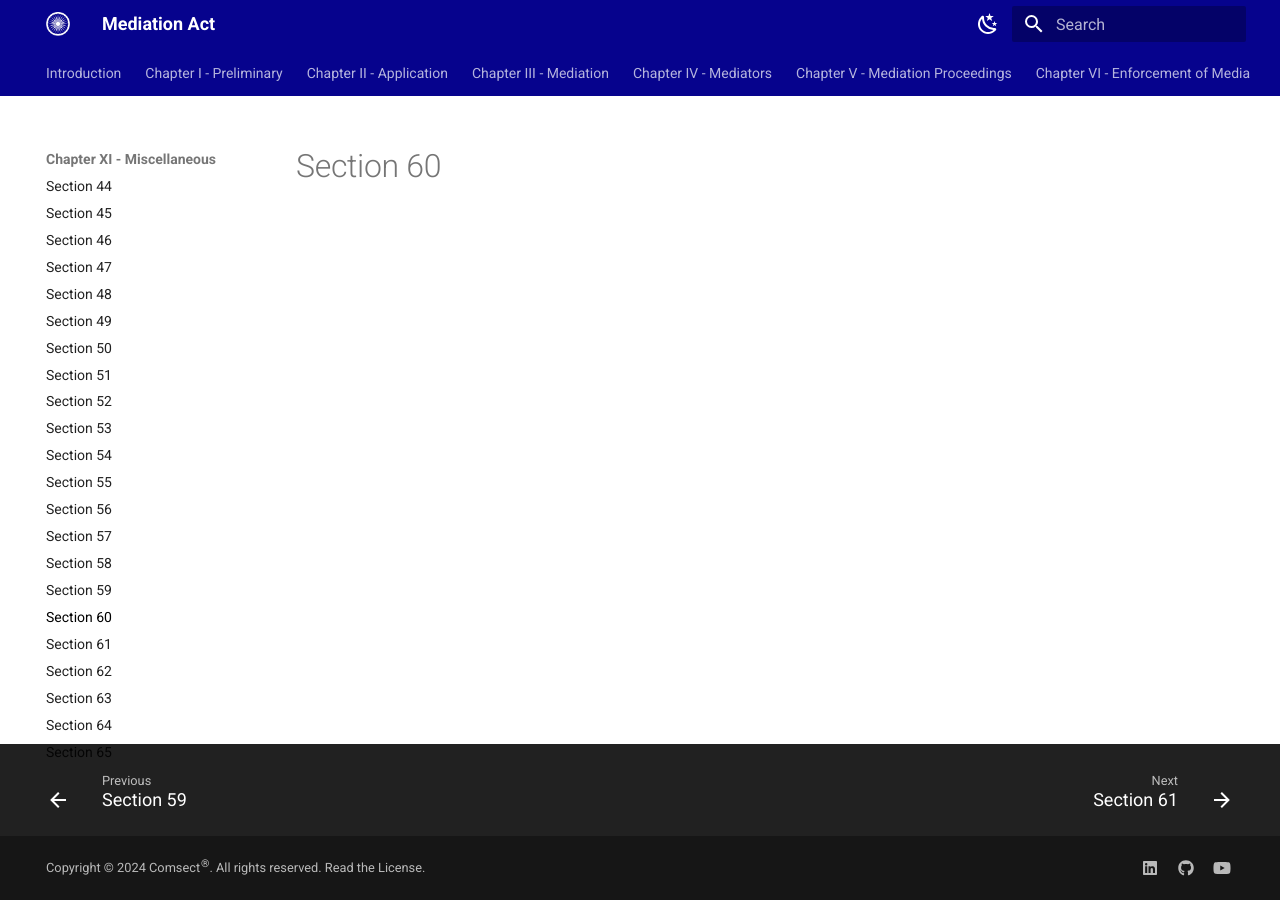
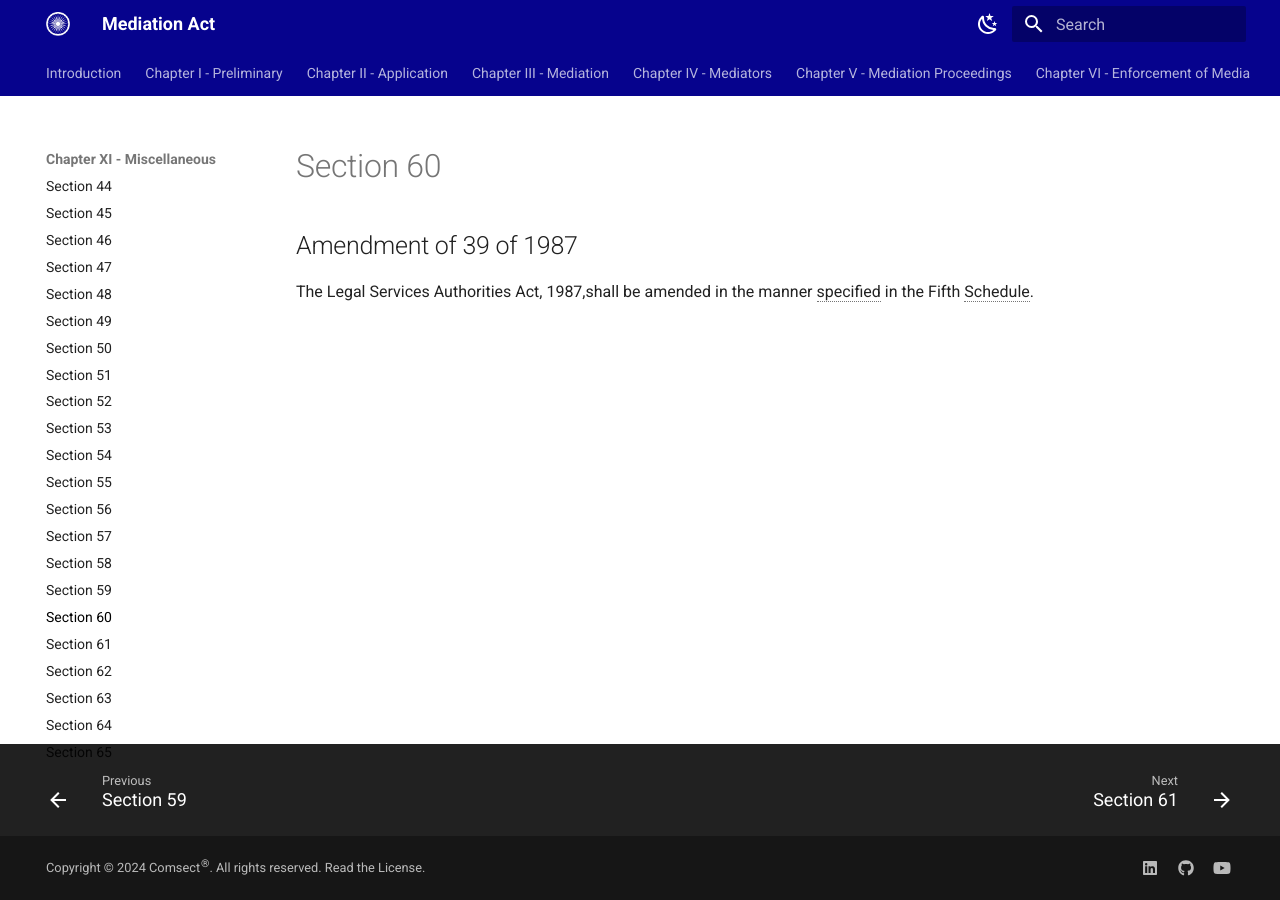
Before and after one commit to comsect/mediation-act, an MkDocs documentation site: the page built from docs/en/60.md, in a window 1280 px wide. Built offline with MkDocs 1.6.1 and Material for MkDocs 9.7.7, drawn with Linux system fonts in a browser that asks for light colours.

Commit message:
add section-sixty

```diff
--- a/docs/en/60.md
+++ b/docs/en/60.md
@@ -3,3 +3,7 @@
     - toc
 description: Amendment of 39 of 1987
 ---
+
+## Amendment of 39 of 1987
+
+The Legal Services Authorities Act, 1987,shall be amended in the manner specified in the Fifth Schedule.
```
